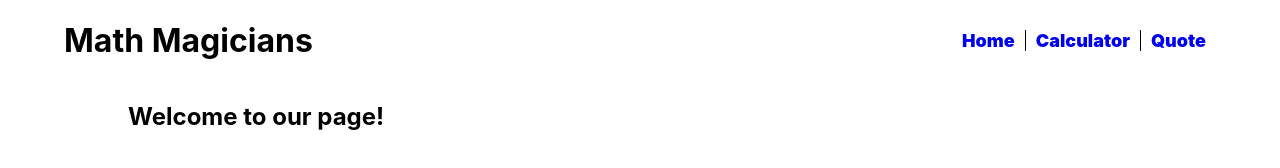
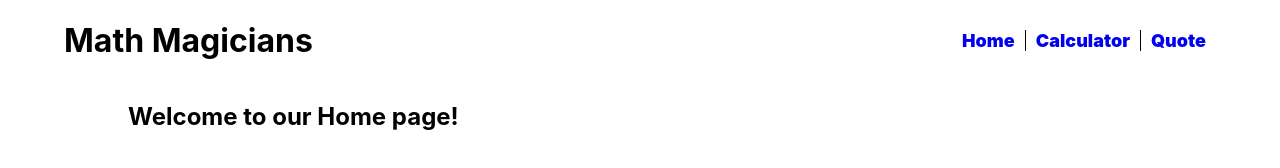
Before and after one commit to shegy28/math-magician, a React (Create React App) app: page / in a window 1280 px wide. Shown: the top 168 px of the page. Built offline with nearby package versions, Linux system fonts and the light colour scheme.

Commit message:
Edit Js File

```diff
--- a/src/components/Home.js
+++ b/src/components/Home.js
@@ -4,7 +4,7 @@ import React from 'react';
 export default function Home() {
   return (
     <div className="homepage">
-      <h2> Welcome to our page! </h2>
+      <h2> Welcome to our Home page! </h2>
       <p>
         Lorem ipsum dolor sit amet, consectetur adipiscing elit. Nam sed
         vestibulum erat. Nulla sagittis massa at egestas facilisis. Quisque
```
